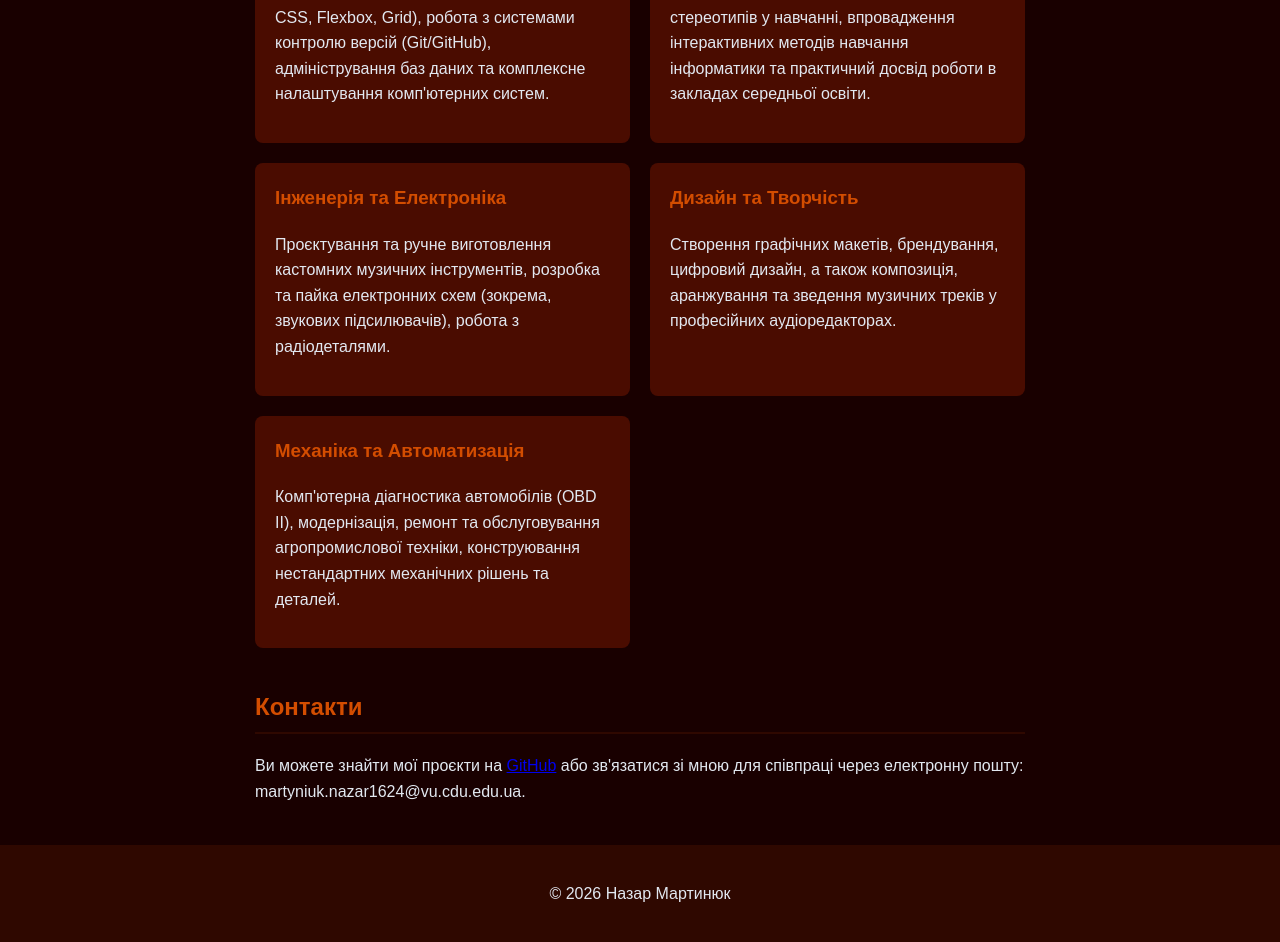
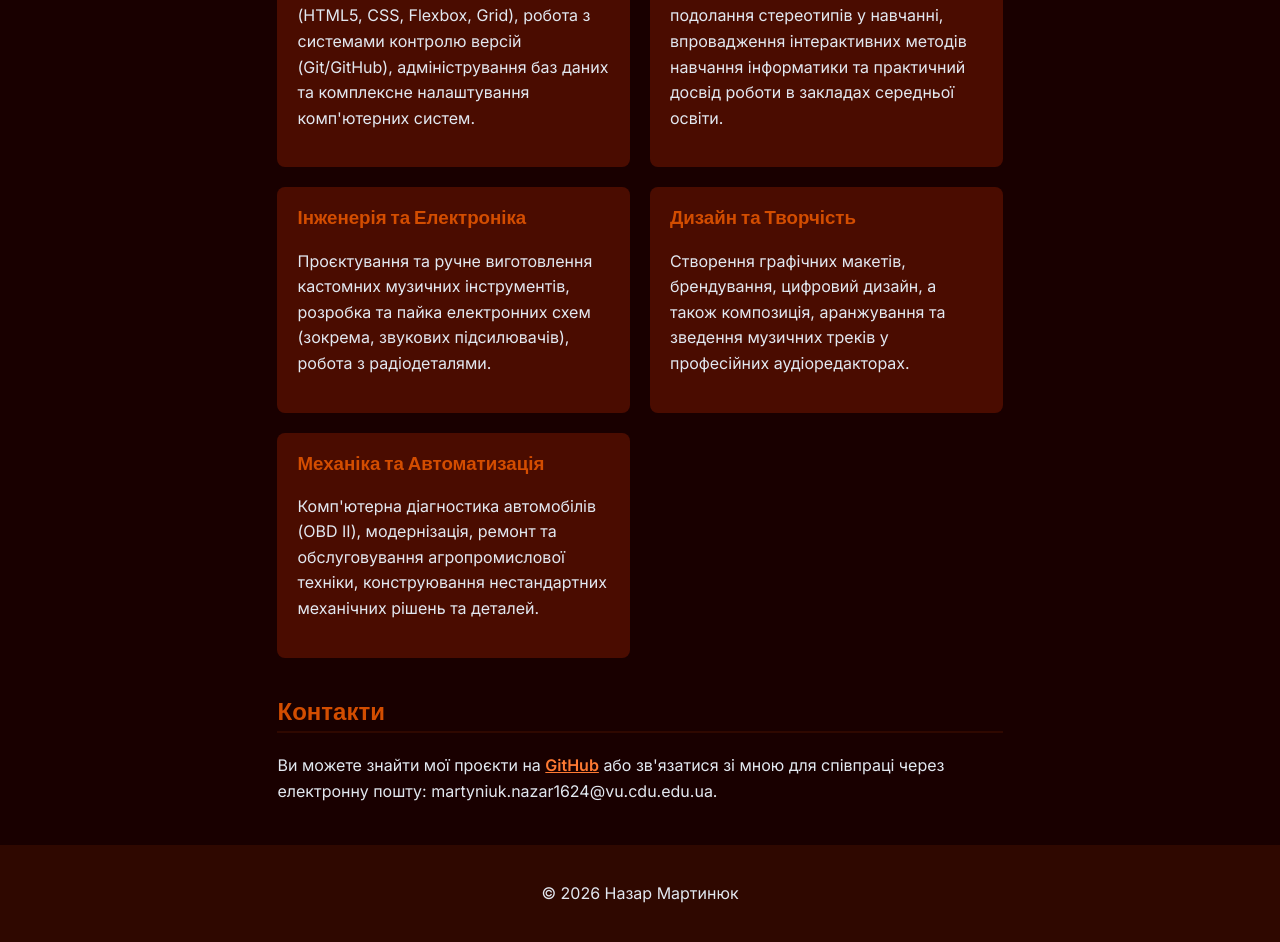
Before and after one commit to M1S0RI/my-web-project, a plain HTML site: page index.html in a window 1280 px wide. Shown: the part 531-1473 px from the top of the page. Drawn offline with Linux system fonts and the light colour scheme.

Commit message:
Semantic structure, advanced typography and WCAG improvements

```diff
--- a/index.html
+++ b/index.html
@@ -4,12 +4,16 @@
     <meta charset="UTF-8">
     <meta name="viewport" content="width=device-width, initial-scale=1.0">
     <title>Портфоліо | Назар Мартинюк</title>
+    <link rel="preconnect" href="https://fonts.googleapis.com">
+    <link rel="preconnect" href="https://fonts.gstatic.com" crossorigin>
+    <link href="https://fonts.googleapis.com/css2?family=Inter:wght@400;600&family=Poppins:wght@600;700&display=swap" rel="stylesheet">
+
     <link rel="stylesheet" href="style.css">
 </head>
 <body>
     <header>
         <h1>Назар Мартинюк</h1>
-        <nav>
+        <nav aria-label="Головна навігація">
             <ul>
                 <li><a href="#about">Про мене</a></li>
                 <li><a href="#skills">Напрямки діяльності</a></li>
@@ -21,38 +25,37 @@
     <main>
         <section id="about">
             <h2>Про мене</h2>
-            <p>Привіт! Я студент спеціальності «Середня освіта (Інформатика)», який поєднує інтерес до педагогіки та STEM-освіти з практичною інженерією. Моя мета — на власному прикладі показувати, як гармонійно поєднуються гуманітарні та технічні напрямки в рамках STEM-освіти. Я займаюся комплексними проєктами: від розробки вебзастосунків до проєктування авторських музичних інструментів, створення електроніки та обслуговування складної механізованої техніки.</p>
+            <p>Привіт! Я майбутній педагог у сфері інформатики, який активно поєднує викладацьку діяльність із практичною інженерією та технологіями. Моя мета — на власному прикладі показувати, як гармонійно поєднуються гуманітарні та технічні напрямки в рамках STEM-освіти. Я займаюся комплексними проєктами: від розробки вебзастосунків до проєктування авторських музичних інструментів, створення електроніки та обслуговування складної механізованої техніки.</p>
         </section>
 
         <section id="skills">
             <h2>Напрямки діяльності</h2>
-            <!-- Контейнер для CSS Grid -->
             <div class="projects-container">
 
-                <div class="project-card">
+                <article class="project-card">
                     <h3>Веброзробка та ІТ</h3>
                     <p>Створення адаптивних вебсайтів (HTML5, CSS, Flexbox, Grid), робота з системами контролю версій (Git/GitHub), адміністрування баз даних та комплексне налаштування комп'ютерних систем.</p>
-                </div>
+                </article>
 
-                <div class="project-card">
+                <article class="project-card">
                     <h3>Освіта та Педагогіка</h3>
                     <p>Дослідження мотивації учнів, подолання стереотипів у навчанні, впровадження інтерактивних методів навчання інформатики та практичний досвід роботи в закладах середньої освіти.</p>
-                </div>
+                </article>
 
-                <div class="project-card">
+                <article class="project-card">
                     <h3>Інженерія та Електроніка</h3>
                     <p>Проєктування та ручне виготовлення кастомних музичних інструментів, розробка та пайка електронних схем (зокрема, звукових підсилювачів), робота з радіодеталями.</p>
-                </div>
+                </article>
 
-                <div class="project-card">
+                <article class="project-card">
                     <h3>Дизайн та Творчість</h3>
                     <p>Створення графічних макетів, брендування, цифровий дизайн, а також композиція, аранжування та зведення музичних треків у професійних аудіоредакторах.</p>
-                </div>
+                </article>
 
-                <div class="project-card">
+                <article class="project-card">
                     <h3>Механіка та Автоматизація</h3>
                     <p>Комп'ютерна діагностика автомобілів (OBD II), модернізація, ремонт та обслуговування агропромислової техніки, конструювання нестандартних механічних рішень та деталей.</p>
-                </div>
+                </article>
 
             </div>
         </section>
--- a/style.css
+++ b/style.css
@@ -6,16 +6,22 @@
     --card-bg: #4a0c00;
 }
 
+html {
+    font-size: 16px;
+}
+
 *, *::before, *::after {
-  box-sizing: border-box;
+    box-sizing: border-box;
 }
 
 body {
     background-color: var(--bg-color);
     color: var(--text-color);
-    font-family: sans-serif;
+    font-family: 'Inter', sans-serif;
+    font-size: 1rem;
+    line-height: 1.6;
     margin: 0;
-    line-height: 1.6;
+    overflow-wrap: break-word;
 }
 
 header {
@@ -25,12 +31,23 @@ header {
 }
 
 h1 {
+    font-family: 'Poppins', sans-serif;
+    font-size: clamp(1.8rem, 4vw, 3rem);
     color: var(--primary-color);
+    line-height: 1.2;
     margin-top: 0;
+    margin-bottom: 15px;
+}
+
+h2, h3 {
+    font-family: 'Poppins', sans-serif;
+    line-height: 1.2;
 }
 
 main {
-    padding: 0 15px;
+    max-width: 70ch;
+    margin: 0 auto;
+    padding: 0 1rem;
 }
 
 section {
@@ -42,6 +59,12 @@ h2 {
     border-bottom: 2px solid var(--header-bg);
     padding-bottom: 5px;
     margin-top: 30px;
+}
+
+a:focus,
+button:focus {
+    outline: 3px solid var(--primary-color);
+    outline-offset: 2px;
 }
 
 nav ul {
@@ -56,7 +79,7 @@ nav ul {
 nav a {
     color: var(--text-color);
     text-decoration: none;
-    font-weight: bold;
+    font-weight: 600;
     display: block;
     padding: 5px;
 }
@@ -96,6 +119,7 @@ footer {
     margin-top: 40px;
 }
 
+/* Медіазапити */
 @media (min-width: 768px) {
     header {
         display: flex;
@@ -112,7 +136,16 @@ footer {
 
 @media (min-width: 1200px) {
     main {
-        max-width: 800px;
-        margin: 0 auto;
+        max-width: 75ch;
     }
 }
+
+main a {
+    color: #ff7a33;
+    text-decoration: underline;
+    font-weight: 600;
+}
+
+main a:hover {
+    color: #ffa366;
+}
```
